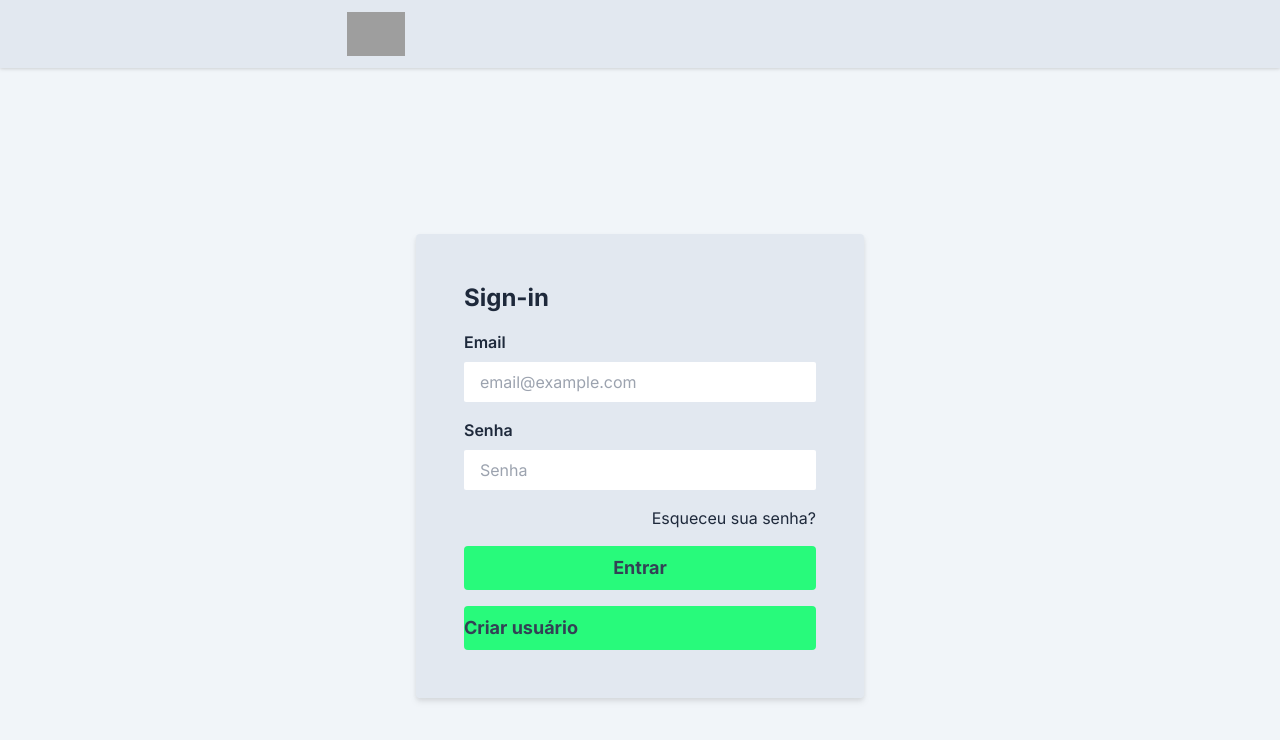
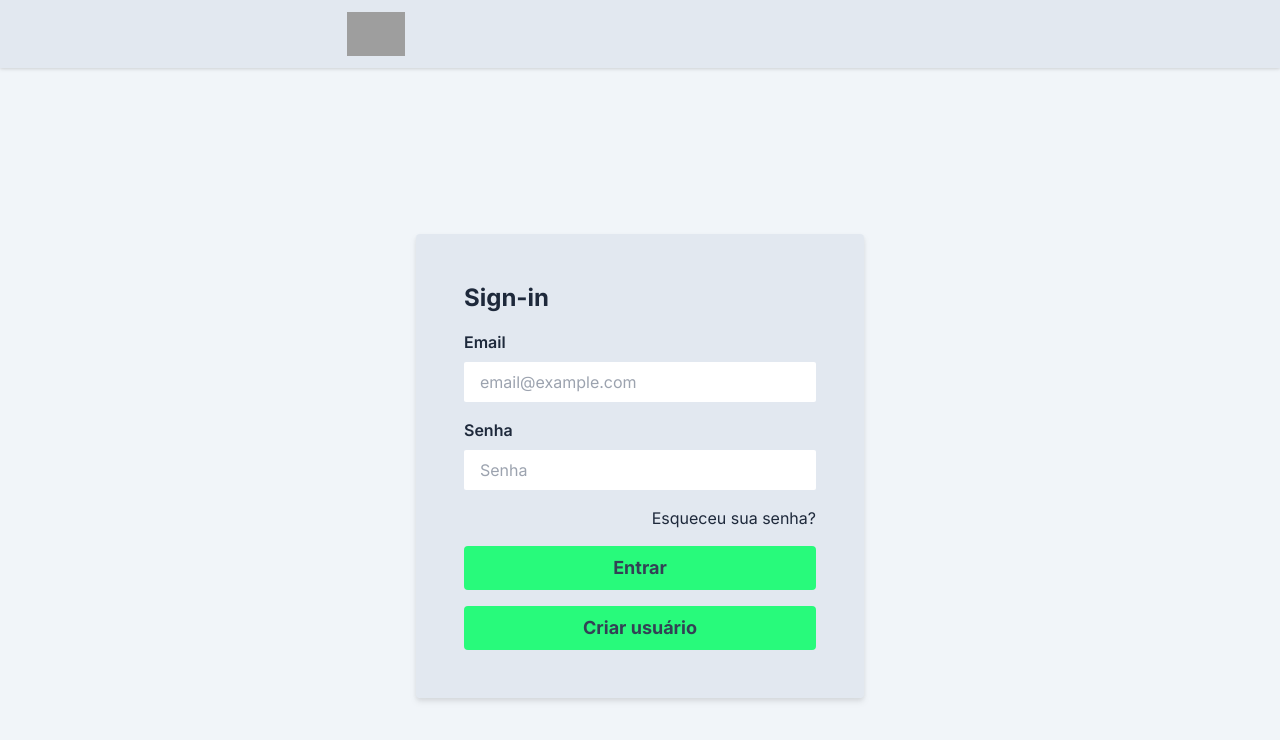
Before and after one commit to rafelis1997/trampay-client, a Next.js app: page / in a window 1280 px wide. Shown: the top 740 px of the page. Built offline with nearby package versions, Linux system fonts and the light colour scheme; grey boxes are pictures that could not be loaded.

Commit message:
chore: center text on sign up button on homepage

```diff
--- a/src/pages/index.tsx
+++ b/src/pages/index.tsx
@@ -93,7 +93,7 @@ export default function Home() {
         </button>
         <Link
           href="/sign-up"
-          className="text-slate-700 font-bold text-lg py-2 rounded bg-brand-500 hover:bg-brand-700 disabled:bg-brand-700 disabled:cursor-not-allowed"
+          className="text-center text-slate-700 font-bold text-lg py-2 rounded bg-brand-500 hover:bg-brand-700 disabled:bg-brand-700 disabled:cursor-not-allowed"
         >
           Criar usuário
         </Link>
```
